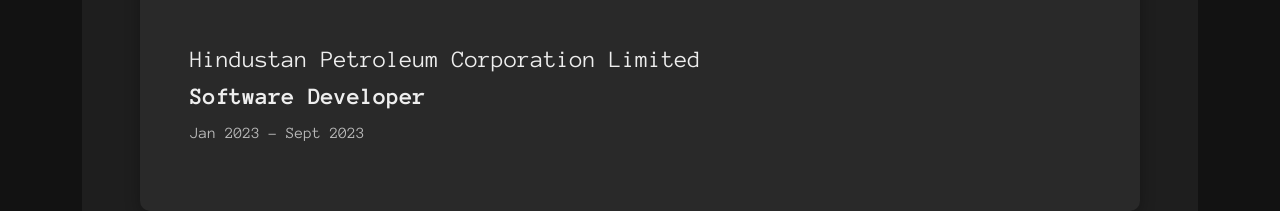
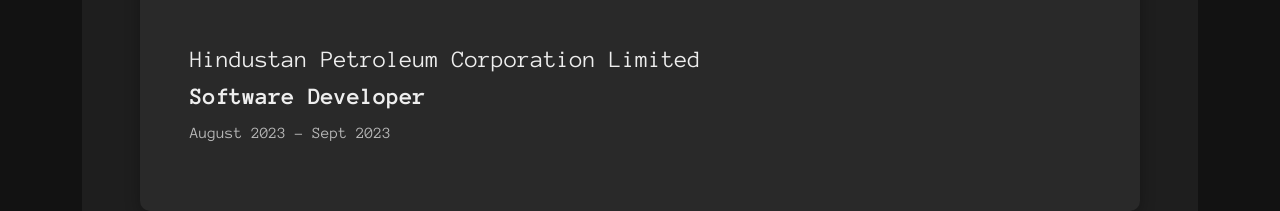
Before and after one commit to SrihariTadala/my-portfolio, a React (Create React App) app: page / in a window 1280 px wide. Shown: the part 2040-2251 px from the top of the page. Built offline with nearby package versions, Linux system fonts and the light colour scheme.

Commit message:
Update Data.js

```diff
--- a/src/Data.js
+++ b/src/Data.js
@@ -17,7 +17,7 @@ const workExperience = [
     {
         title: "Software Developer",
         company: "Hindustan Petroleum Corporation Limited",
-        period: "Jan 2023 - Sept 2023",
+        period: "August 2023 - Sept 2023",
     },
 
 ];
```
